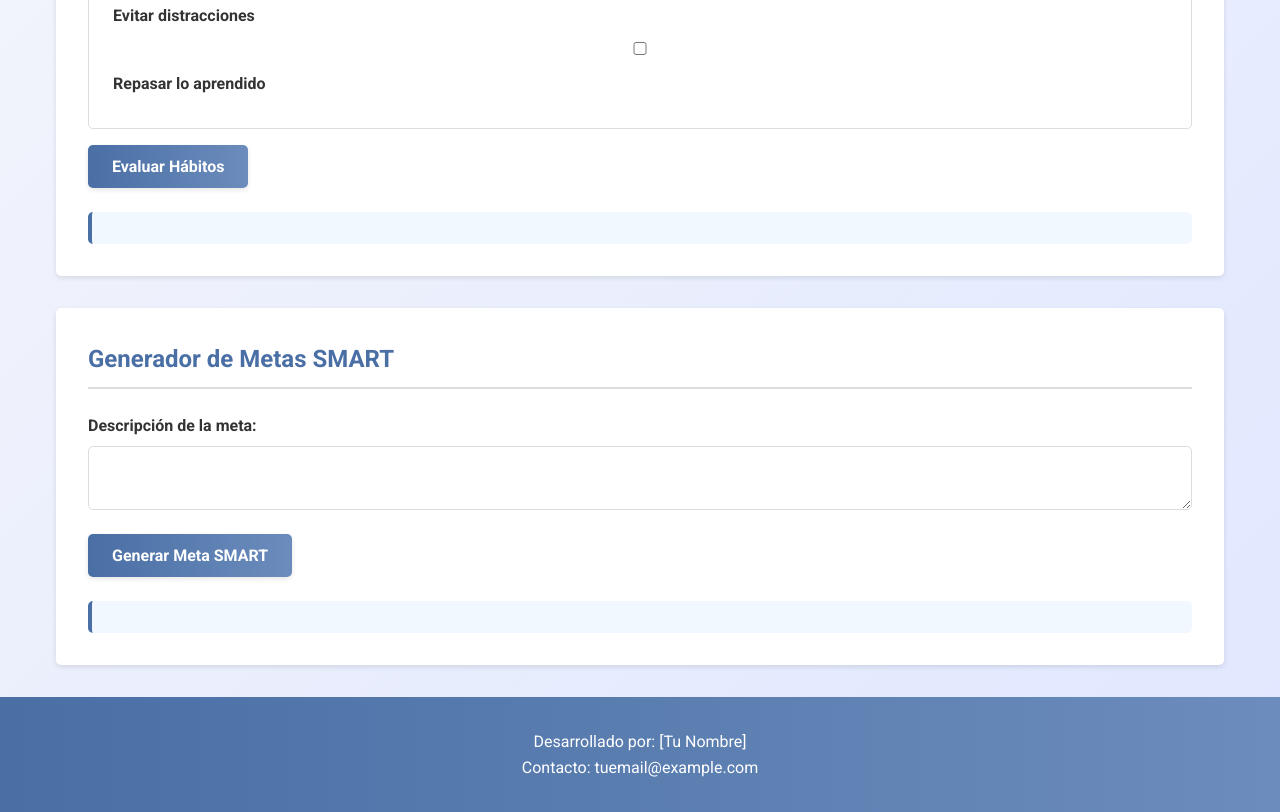
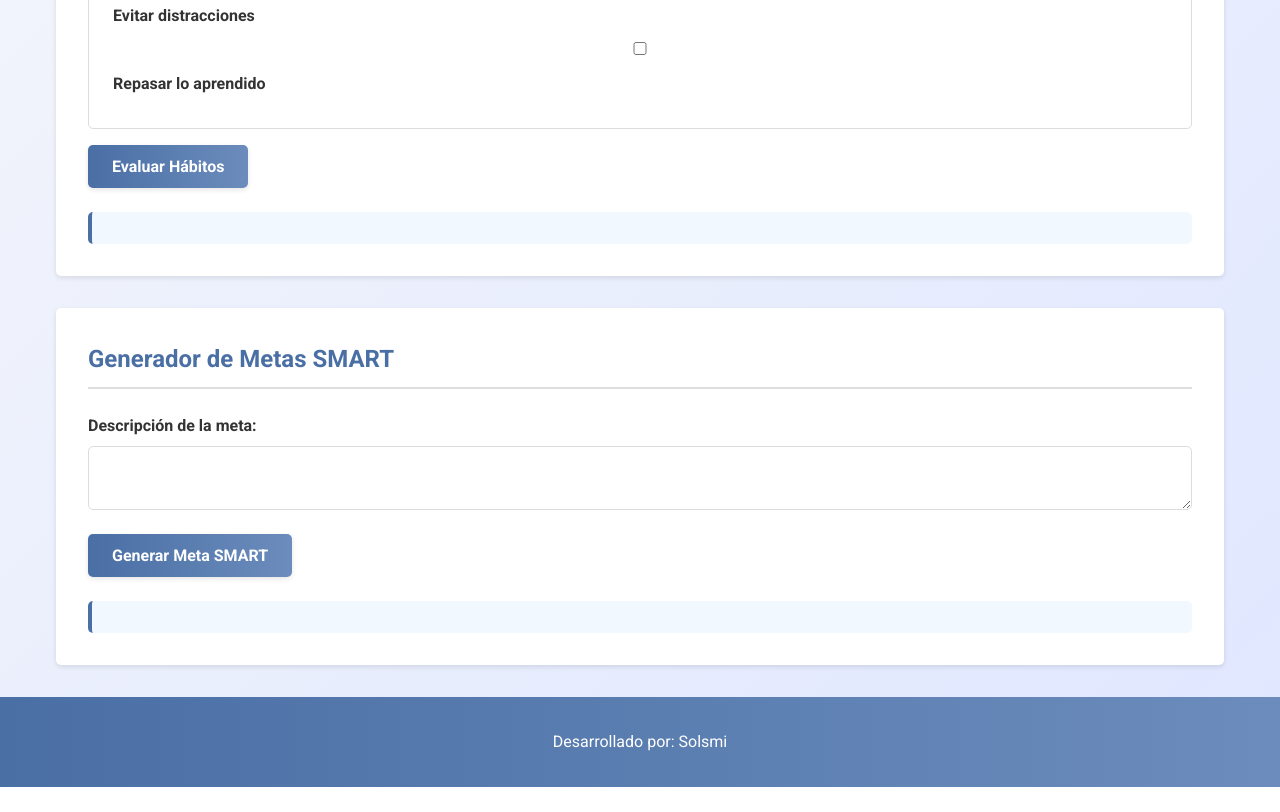
Before and after one commit to Solsmi/aplicacion_aprendizajes, a plain HTML site: page index.html in a window 1280 px wide. Shown: the part 852-1664 px from the top of the page. After the commit the page ends 1639 px from the top, so only its background shows below. Drawn offline with Linux system fonts and the light colour scheme.

Commit message:
Edición información personal del footer

```diff
--- a/index.html
+++ b/index.html
@@ -73,8 +73,7 @@
     </main>
 
     <footer>
-        <p>Desarrollado por: [Tu Nombre]</p>
-        <p>Contacto: <a href="mailto:tuemail@example.com">tuemail@example.com</a></p>
+        <p>Desarrollado por: Solsmi</p>
     </footer>
 
     <script src="script.js"></script>
```
